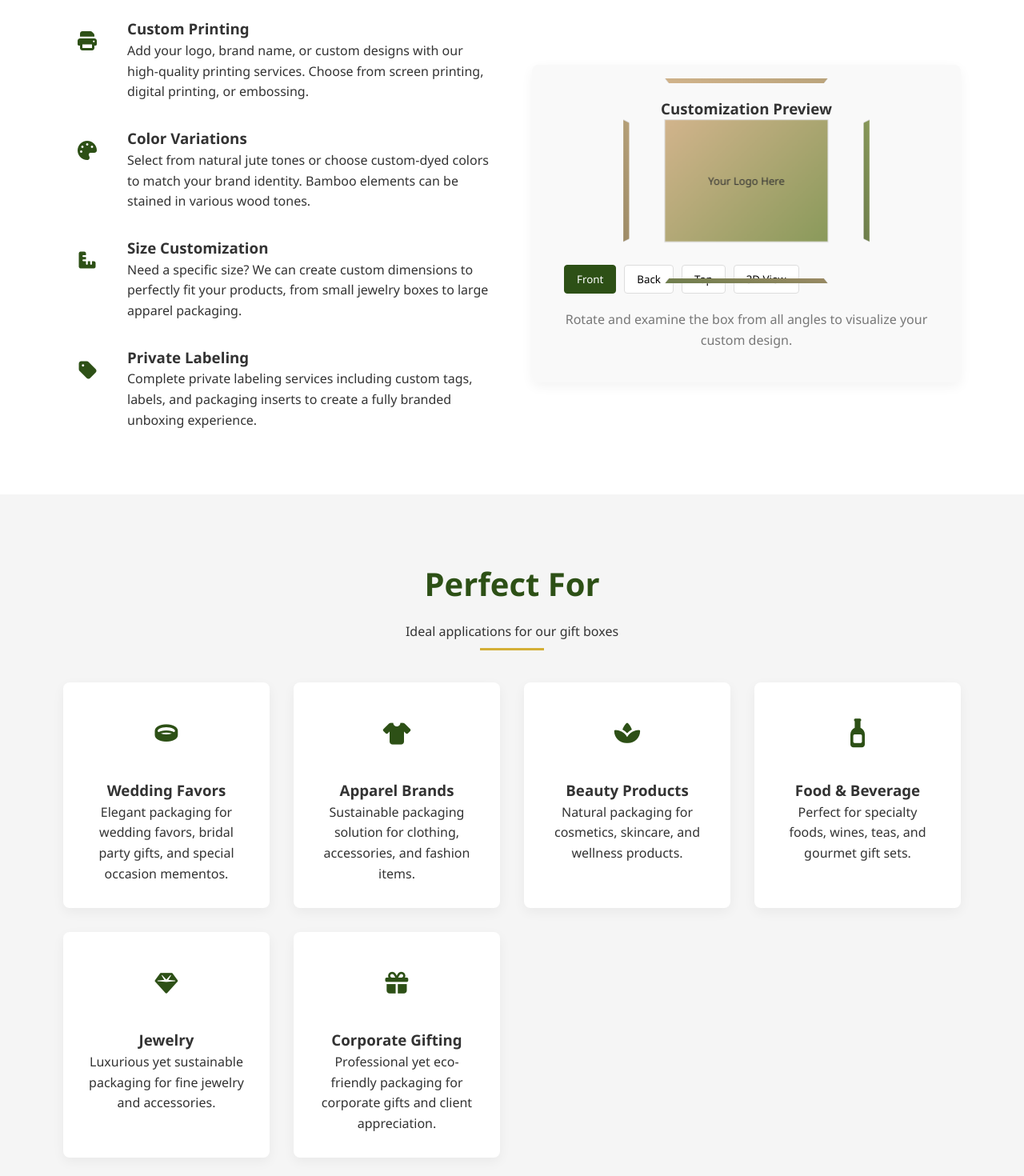
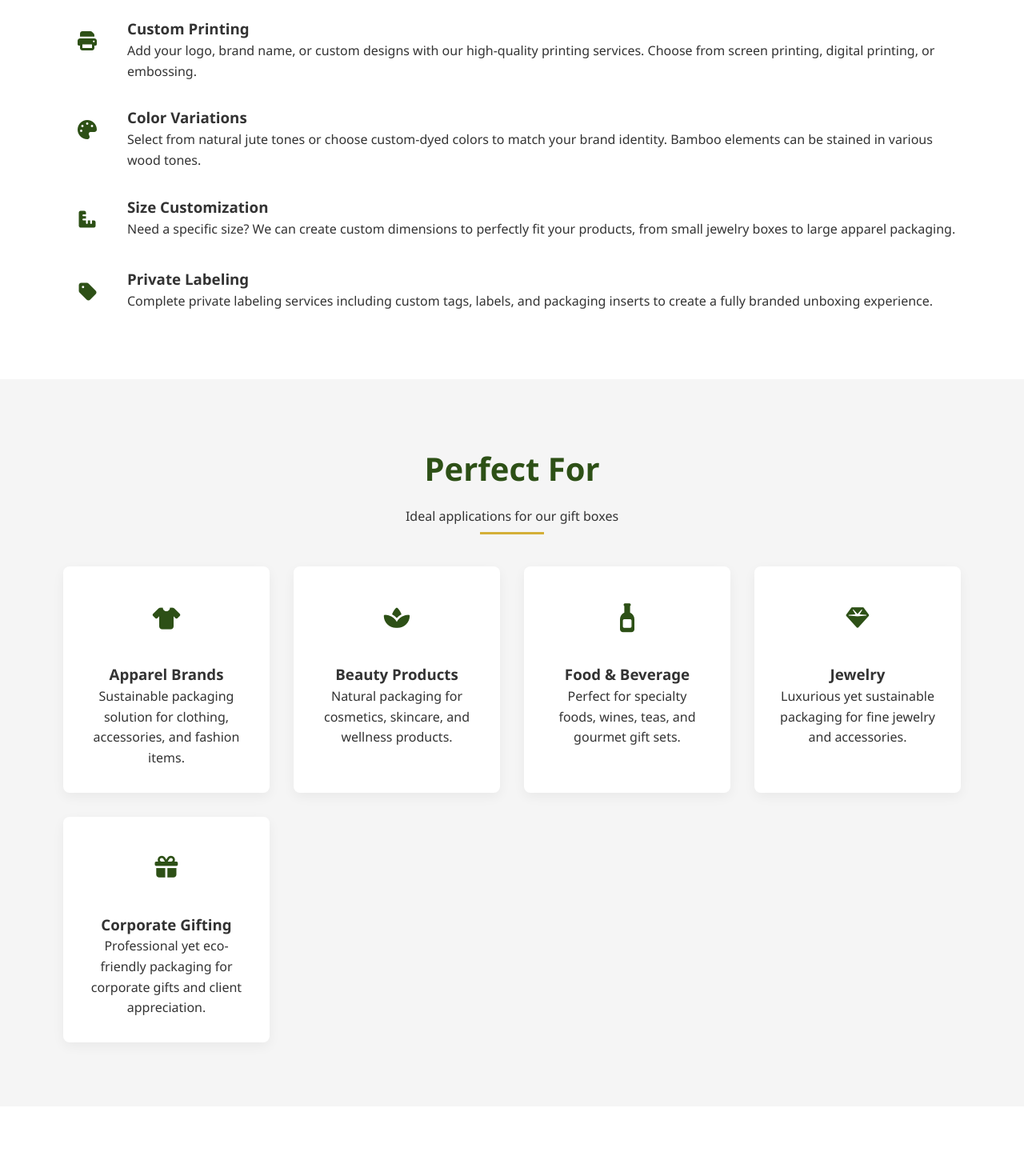
Before and after one commit to ImranGreet/xen-jute-client, a SvelteKit app: page /gift-box in a window 1280 px wide. Shown: the part 2940-4410 px from the top of the page at 80% size. Built offline with nearby package versions, Linux system fonts and the light colour scheme.

Commit message:
feat: Add review and uses components with corresponding data structures

```diff
--- /dev/null
+++ b/src/components/Card/giftcard/uses.svelte
@@ -0,0 +1,19 @@
+<script lang="ts">
+	import type { Uses } from '$lib/types/types';
+
+	let { id, title, description, icon } = $props();
+	let uses: Uses = {
+		id,
+		title,
+		description,
+		icon
+	};
+</script>
+
+<div class="application-card">
+	<div class="application-icon">
+		<i class="{uses.icon}"></i>
+	</div>
+	<h3>{uses.title}</h3>
+	<p>{uses.description}</p>
+</div>
--- a/src/routes/gift-box/+page.svelte
+++ b/src/routes/gift-box/+page.svelte
@@ -1,6 +1,39 @@
 
 <script lang="ts">
+	import Uses from "../../components/Card/giftcard/uses.svelte";
 
+    let uses = [
+        {
+            id: "1",
+            title: "Apparel Brands",
+            description: "Sustainable packaging solution for clothing, accessories, and fashion items.",
+            icon: "fas fa-tshirt"
+        },
+        {
+            id: "2",
+            title: "Beauty Products",
+            description: "Natural packaging for cosmetics, skincare, and wellness products.",
+            icon: "fas fa-spa"
+        },
+        {
+            id: "3",
+            title: "Food & Beverage",
+            description: "Perfect for specialty foods, wines, teas, and gourmet gift sets.",
+            icon: "fas fa-wine-bottle"
+        },
+        {
+            id: "4",
+            title: "Jewelry",
+            description: "Luxurious yet sustainable packaging for fine jewelry and accessories.",
+            icon: "fas fa-gem"
+        },
+        {
+            id: "5",
+            title: "Corporate Gifting",
+            description: "Professional yet eco-friendly packaging for corporate gifts and client appreciation.",
+            icon: "fas fa-gift"
+        }
+    ];
 
 </script>
 
@@ -292,26 +325,7 @@
                     </div>
                 </div>
 
-                <div class="custom-preview">
-                    <h3>Customization Preview</h3>
-                    <div class="preview-box">
-                        <div class="box-3d" id="box3d">
-                            <div class="box-face box-front">Your Logo Here</div>
-                            <div class="box-face box-back"></div>
-                            <div class="box-face box-right"></div>
-                            <div class="box-face box-left"></div>
-                            <div class="box-face box-top"></div>
-                            <div class="box-face box-bottom"></div>
-                        </div>
-                    </div>
-                    <div class="preview-controls">
-                        <button class="preview-btn active" data-view="front">Front</button>
-                        <button class="preview-btn" data-view="back">Back</button>
-                        <button class="preview-btn" data-view="top">Top</button>
-                        <button class="preview-btn" data-view="rotate">3D View</button>
-                    </div>
-                    <p style="margin-top: 20px; color: #777;">Rotate and examine the box from all angles to visualize your custom design.</p>
-                </div>
+
             </div>
         </div>
     </section>
@@ -325,53 +339,15 @@
             </div>
 
             <div class="applications-grid">
-                <div class="application-card">
-                    <div class="application-icon">
-                        <i class="fas fa-ring"></i>
-                    </div>
-                    <h3>Wedding Favors</h3>
-                    <p>Elegant packaging for wedding favors, bridal party gifts, and special occasion mementos.</p>
-                </div>
+               {#each uses as use}
+                    <Uses
+                        id={use.id}
+                        title={use.title}
+                        description={use.description}
+                        icon={use.icon}
+                    />
+                {/each}
 
-                <div class="application-card">
-                    <div class="application-icon">
-                        <i class="fas fa-tshirt"></i>
-                    </div>
-                    <h3>Apparel Brands</h3>
-                    <p>Sustainable packaging solution for clothing, accessories, and fashion items.</p>
-                </div>
-
-                <div class="application-card">
-                    <div class="application-icon">
-                        <i class="fas fa-spa"></i>
-                    </div>
-                    <h3>Beauty Products</h3>
-                    <p>Natural packaging for cosmetics, skincare, and wellness products.</p>
-                </div>
-
-                <div class="application-card">
-                    <div class="application-icon">
-                        <i class="fas fa-wine-bottle"></i>
-                    </div>
-                    <h3>Food & Beverage</h3>
-                    <p>Perfect for specialty foods, wines, teas, and gourmet gift sets.</p>
-                </div>
-
-                <div class="application-card">
-                    <div class="application-icon">
-                        <i class="fas fa-gem"></i>
-                    </div>
-                    <h3>Jewelry</h3>
-                    <p>Luxurious yet sustainable packaging for fine jewelry and accessories.</p>
-                </div>
-
-                <div class="application-card">
-                    <div class="application-icon">
-                        <i class="fas fa-gift"></i>
-                    </div>
-                    <h3>Corporate Gifting</h3>
-                    <p>Professional yet eco-friendly packaging for corporate gifts and client appreciation.</p>
-                </div>
             </div>
         </div>
     </section>
```
Also changed, not shown: src/components/Card/review/Clientreview.svelte (added, +28 -0 lines), src/lib/types/types.ts (+15 -3 lines), src/routes/+page.svelte (+40 -46 lines).
